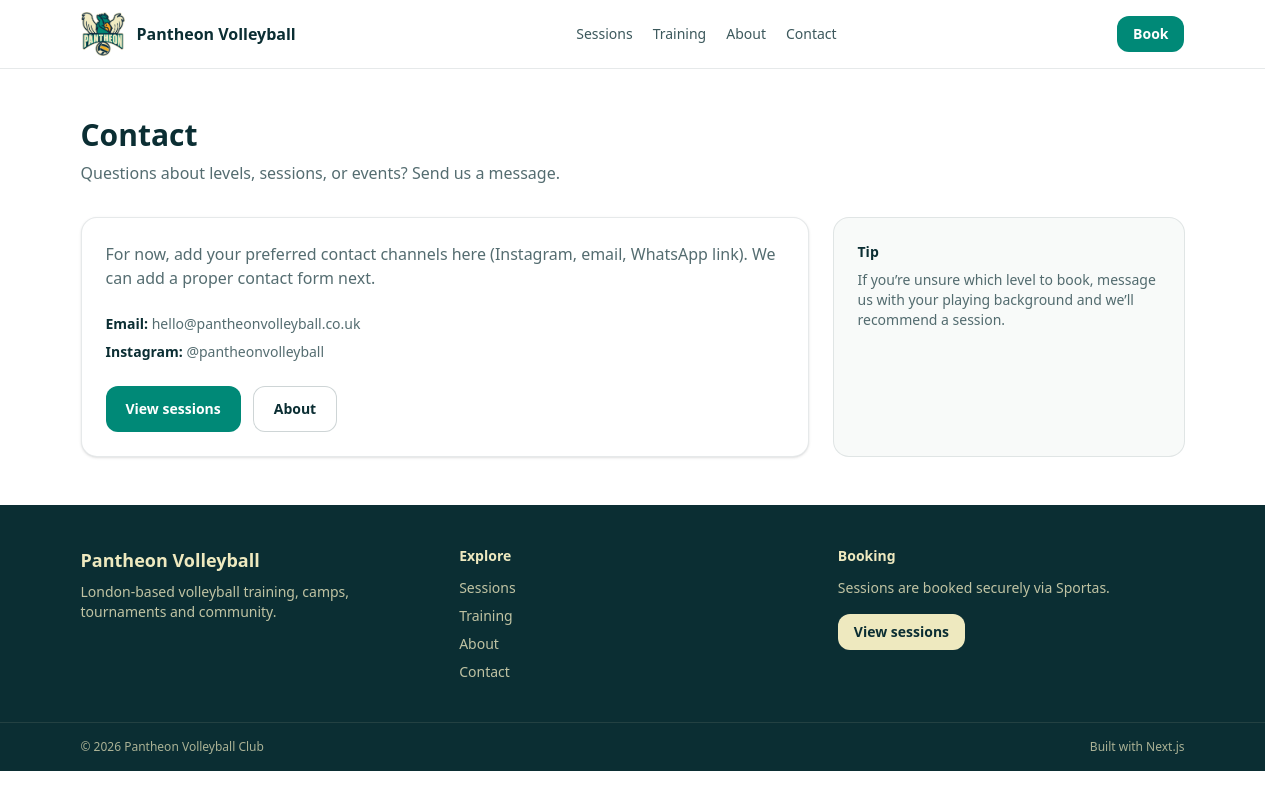
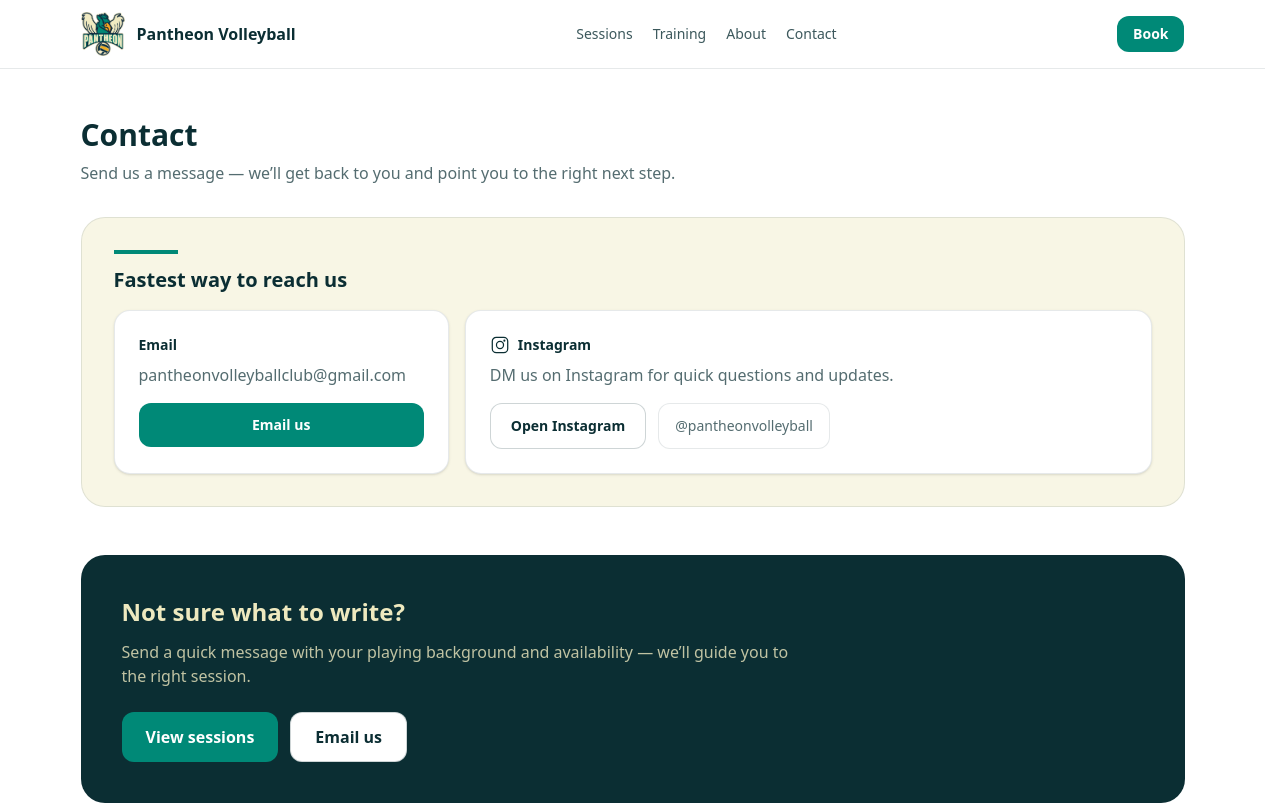
Before and after one commit to georgeshoivanov/pantheon-website, a Next.js app: page /contact in a window 1280 px wide. Shown: the top 805 px of the page. Built offline with nearby package versions, Linux system fonts and the light colour scheme.

Commit message:
add email contact cards to contact page

```diff
--- a/app/contact/page.tsx
+++ b/app/contact/page.tsx
@@ -1,46 +1,156 @@
 import { Page } from "@/components/Page";
 import { Button } from "@/components/Button";
+
+const EMAIL = "pantheonvolleyballclub@gmail.com";
+const IG_HANDLE = "@pantheonvolleyball";
+const IG_URL = "https://www.instagram.com/pantheonvolleyball/";
+
+type Enquiry = {
+  title: string;
+  desc: string;
+  subject: string;
+  whatToInclude: string[];
+};
+
+const enquiries: Enquiry[] = [
+  {
+    title: "Sessions & levels",
+    desc: "Unsure what to book or whether a session is right for you? Message us and we’ll recommend the best fit.",
+    subject: "Sessions / Level enquiry",
+    whatToInclude: [
+      "Your playing background (how long, any leagues/clubs)",
+      "Comfort level in 6v6 (serve receive, rallying, rotations)",
+      "Your position + what you want to improve",
+      "Which days you can attend",
+    ],
+  },
+  {
+    title: "LVA squads (Men / Women)",
+    desc: "Interested in squad training and competing? Enquire to be considered for LVA team training.",
+    subject: "LVA squad enquiry",
+    whatToInclude: [
+      "Your position + height (optional)",
+      "Current/previous team & level",
+      "Highlights video link (if you have one)",
+      "Availability + commitment level",
+    ],
+  },
+  {
+    title: "Partnerships / venues",
+    desc: "Sponsorship, collaborations, venue partnerships, or events — let’s talk.",
+    subject: "Partnership / venue enquiry",
+    whatToInclude: [
+      "Who you are + organisation",
+      "What you’re proposing (1–3 bullets)",
+      "Timeline + any budget / constraints",
+      "Best way to contact you",
+    ],
+  },
+];
+
+function mailto(subject: string) {
+  return `mailto:${EMAIL}?subject=${encodeURIComponent(subject)}`;
+}
 
 export default function ContactPage() {
   return (
     <Page
       title="Contact"
-      subtitle="Questions about levels, sessions, or events? Send us a message."
+      subtitle="Send us a message — we’ll get back to you and point you to the right next step."
     >
-      <div className="grid gap-6 lg:grid-cols-3">
-        <div className="lg:col-span-2 rounded-2xl border border-ink/10 bg-white p-6 shadow-sm">
-          <p className="text-ink/70">
-            For now, add your preferred contact channels here (Instagram, email,
-            WhatsApp link). We can add a proper contact form next.
-          </p>
+      {/* Single-channel strip */}
+      <section className="rounded-3xl border border-ink/10 bg-cream/40 p-8">
+        <div className="mb-3 h-1 w-16 bg-brand" />
+        <h2 className="text-xl font-bold text-ink">Fastest way to reach us</h2>
 
-          <div className="mt-6 space-y-2 text-sm">
-            <div className="text-ink">
-              <span className="font-semibold">Email:</span>{" "}
-              <span className="text-ink/70">hello@pantheonvolleyball.co.uk</span>
-            </div>
-            <div className="text-ink">
-              <span className="font-semibold">Instagram:</span>{" "}
-              <span className="text-ink/70">@pantheonvolleyball</span>
+        <div className="mt-4 grid gap-4 lg:grid-cols-3">
+          <div className="rounded-2xl border border-ink/10 bg-white p-6 shadow-sm">
+            <div className="text-sm font-semibold text-ink">Email</div>
+            <p className="mt-2 text-ink/70 break-all">{EMAIL}</p>
+            <div className="mt-4">
+              <Button href={mailto("Pantheon enquiry")} className="w-full">
+                Email us
+              </Button>
             </div>
           </div>
 
-          <div className="mt-6 flex flex-wrap gap-3">
-            <Button href="/sessions">View sessions</Button>
-            <Button href="/about" variant="outline">
-              About
-            </Button>
+          <div className="rounded-2xl border border-ink/10 bg-white p-6 shadow-sm lg:col-span-2">
+            <div className="flex items-center gap-2">
+              <InstagramIcon className="h-5 w-5 text-ink" />
+              <div className="text-sm font-semibold text-ink">Instagram</div>
+            </div>
+            <p className="mt-2 text-ink/70">
+              DM us on Instagram for quick questions and updates.
+            </p>
+            <div className="mt-4 flex flex-wrap gap-3">
+              <Button
+                href={IG_URL}
+                target="_blank"
+                rel="noreferrer"
+                variant="outline"
+              >
+                Open Instagram
+              </Button>
+              <div className="inline-flex items-center rounded-xl border border-ink/10 bg-white px-4 py-3 text-sm text-ink/70">
+                {IG_HANDLE}
+              </div>
+            </div>
           </div>
         </div>
+      </section>
 
-        <div className="rounded-2xl border border-ink/10 bg-surface-alt p-6">
-          <div className="text-sm font-semibold text-ink">Tip</div>
-          <p className="mt-2 text-sm text-ink/70">
-            If you’re unsure which level to book, message us with your playing
-            background and we’ll recommend a session.
-          </p>
+      {/* Enquiry routing cards */}
+
+
+      {/* Footer CTA */}
+      <section className="mt-12 rounded-3xl border border-ink/10 bg-ink p-10 text-cream">
+        <h2 className="text-2xl font-bold">Not sure what to write?</h2>
+        <p className="mt-3 max-w-2xl text-cream/80">
+          Send a quick message with your playing background and availability — we’ll guide you to the right session.
+        </p>
+        <div className="mt-6 flex flex-wrap gap-3">
+          <Button href="/sessions" size="lg">
+            View sessions
+          </Button>
+          <Button
+            href={mailto("Pantheon enquiry")}
+            variant="outline"
+            size="lg"
+            className="border-cream/30 text-cream hover:bg-white/10"
+          >
+            Email us
+          </Button>
         </div>
-      </div>
+      </section>
     </Page>
   );
 }
+
+function InstagramIcon({ className }: { className?: string }) {
+  // Simple Instagram-style glyph (inline SVG) — no dependencies.
+  return (
+    <svg
+      className={className}
+      viewBox="0 0 24 24"
+      fill="none"
+      aria-hidden="true"
+    >
+      <path
+        d="M7.5 2.75h9A4.75 4.75 0 0 1 21.25 7.5v9A4.75 4.75 0 0 1 16.5 21.25h-9A4.75 4.75 0 0 1 2.75 16.5v-9A4.75 4.75 0 0 1 7.5 2.75Z"
+        stroke="currentColor"
+        strokeWidth="1.5"
+      />
+      <path
+        d="M12 16.25A4.25 4.25 0 1 0 12 7.75a4.25 4.25 0 0 0 0 8.5Z"
+        stroke="currentColor"
+        strokeWidth="1.5"
+      />
+      <path
+        d="M17.25 6.75h.01"
+        stroke="currentColor"
+        strokeWidth="2.5"
+        strokeLinecap="round"
+      />
+    </svg>
+  );
+}
```
